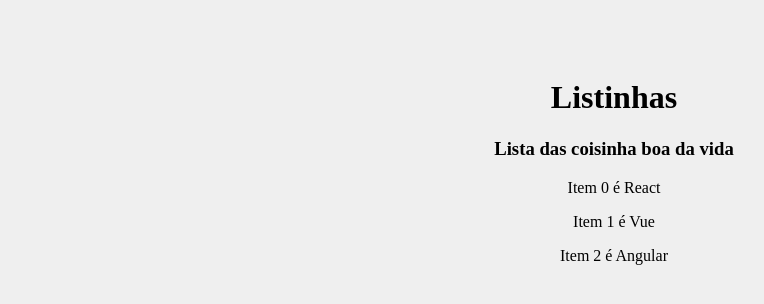
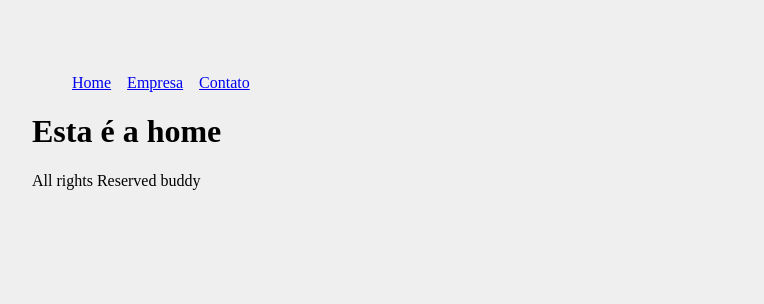
Before and after one commit to jotavital/react-course, a React (Create React App) app in the folder meu-projeto/: page / in a window 1280 px wide. Shown: the top 304 px of the page, without its empty margins (26-790 px from the left). Built offline with nearby package versions, Linux system fonts and the light colour scheme.

Commit message:
feat: :art: react routes

```diff
--- a/meu-projeto/package.json
+++ b/meu-projeto/package.json
@@ -8,6 +8,7 @@
     "@testing-library/user-event": "^13.5.0",
     "react": "^17.0.2",
     "react-dom": "^17.0.2",
+    "react-router-dom": "^6.2.1",
     "react-scripts": "5.0.0",
     "web-vitals": "^2.1.3"
   },
--- a/meu-projeto/src/App.js
+++ b/meu-projeto/src/App.js
@@ -1,15 +1,25 @@
+import { BrowserRouter as Router, Routes, Route, Link } from 'react-router-dom';
+import Home from './pages/Home';
+import Contato from './pages/Contato';
+import Empresa from './pages/Empresa';
+import Navbar from './components/Navbar';
+import Footer from './components/Footer';
 import './App.css';
-import Lista from './components/Lista';
 
 function App() {
 
-    const minhaLista = ['React', 'Vue', 'Angular'];
+    return (
+        <Router>
+            <Navbar />
 
-    return (
-        <div className="App">
-            <h1>Listinhas</h1>
-            <Lista itens={minhaLista}></Lista>
-        </div>
+            <Routes>
+                <Route path="/" element={<Home />} />
+                <Route path="/empresa" element={<Empresa />} />
+                <Route path="/contato" element={<Contato />} />
+            </Routes>
+
+            <Footer />
+        </Router>
     );
 }
 
--- /dev/null
+++ b/meu-projeto/src/components/Footer.js
@@ -0,0 +1,11 @@
+function Footer() {
+    return (
+        <div>
+            <footer>
+                <p>All rights Reserved buddy</p>
+            </footer>
+        </div>
+    );
+}
+
+export default Footer;
--- /dev/null
+++ b/meu-projeto/src/components/Navbar.js
@@ -0,0 +1,22 @@
+import { Link } from "react-router-dom";
+import styles from '../css/Navbar.module.css';
+
+function Navbar() {
+    return (
+        <div>
+            <ul className={styles.list}>
+                <li className={styles.item}>
+                    <Link to="/">Home</Link>
+                </li>
+                <li className={styles.item}>
+                    <Link to="/empresa">Empresa</Link>
+                </li>
+                <li className={styles.item}>
+                    <Link to="/contato">Contato</Link>
+                </li>
+            </ul>
+        </div>
+    );
+}
+
+export default Navbar;
--- /dev/null
+++ b/meu-projeto/src/css/Navbar.module.css
@@ -0,0 +1,8 @@
+.list {
+    display: flex;
+    list-style: none;
+}
+
+.item {
+    margin-right: 1rem;
+}
--- /dev/null
+++ b/meu-projeto/src/pages/Contato.js
@@ -0,0 +1,9 @@
+function Contato() {
+    return (
+        <div>
+            <h1>Esta é a página de contato</h1>
+        </div>
+    );
+}
+
+export default Contato;
--- /dev/null
+++ b/meu-projeto/src/pages/Empresa.js
@@ -0,0 +1,7 @@
+function Empresa() {
+    return (
+        <h1>Esta é a página empresa</h1>
+    );
+}
+
+export default Empresa;
--- /dev/null
+++ b/meu-projeto/src/pages/Home.js
@@ -0,0 +1,9 @@
+function Home() {
+    return (
+        <div>
+            <h1>Esta é a home</h1>
+        </div>
+    );
+}
+
+export default Home;
```
Also changed, not shown: meu-projeto/src/components/Saudacao.js (added, +14 -0 lines), meu-projeto/src/components/SeuNome.js (added, +12 -0 lines), 1 other file (tests, documents, lock files or other folders).
